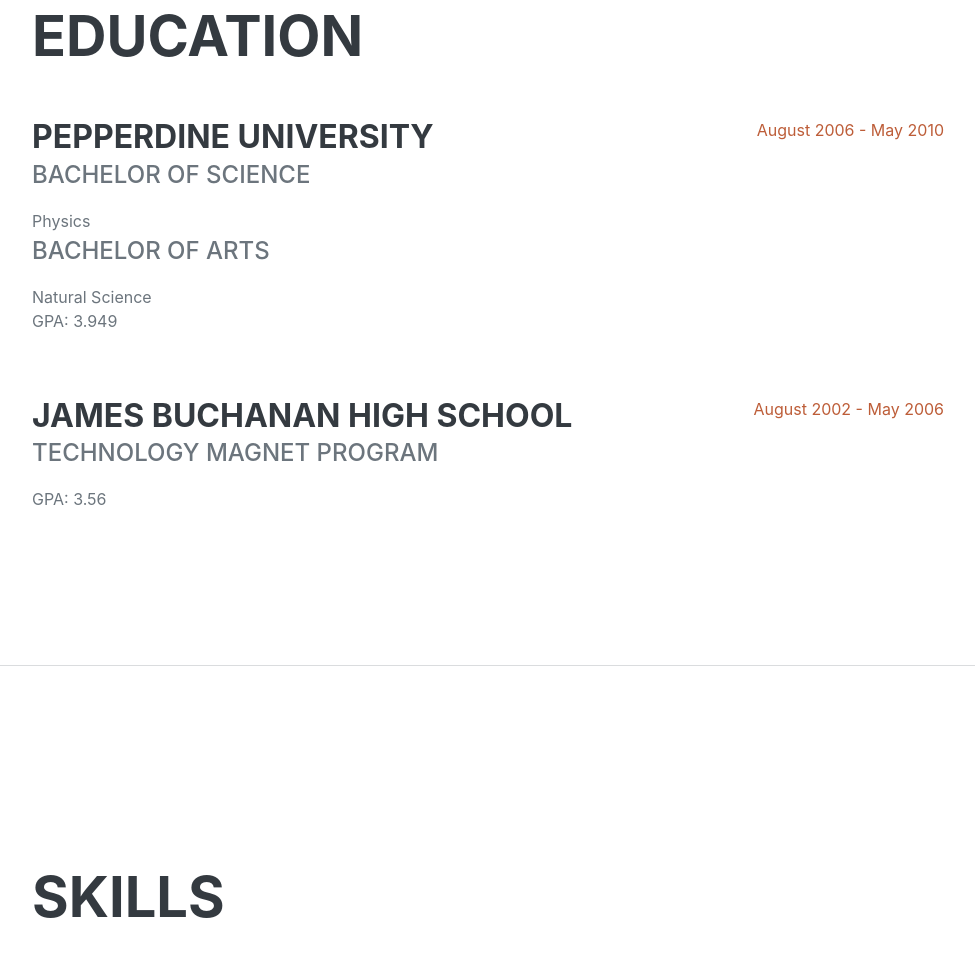
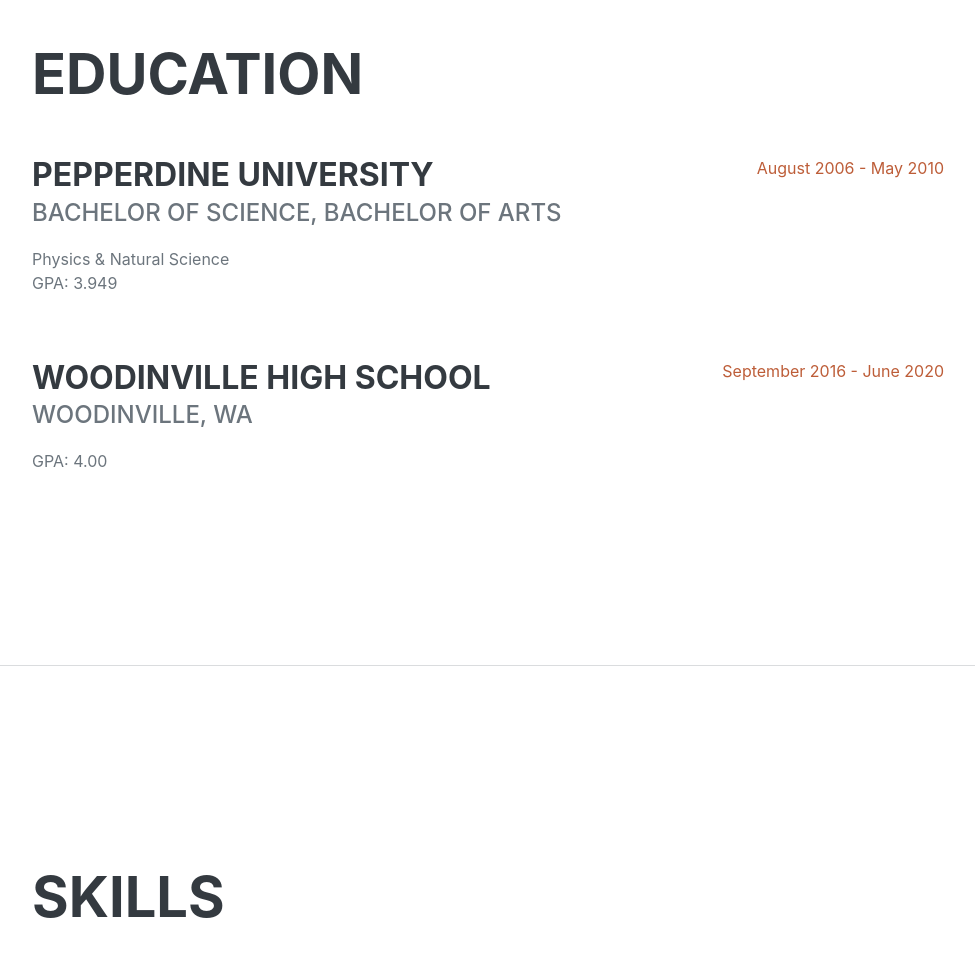
Before and after one commit to cjmunger/cjmunger.github.io, a plain HTML site: page index.html in a window 1280 px wide. Shown: the part 1961-2918 px from the top of the page, without its empty margins (288-1263 px from the left). Drawn offline with nearby package versions, Linux system fonts and the light colour scheme; a web font is replaced by a local one.

Commit message:
Update index.html

```diff
--- a/index.html
+++ b/index.html
@@ -95,21 +95,19 @@
                     <div class="d-flex flex-column flex-md-row justify-content-between mb-5">
                         <div class="flex-grow-1">
                             <h3 class="mb-0">Pepperdine University</h3>
-                            <div class="subheading mb-3">Bachelor of Science</div>
-                            <div>Physics</div>
-                            <div class="subheading mb-3">Bachelor of Arts</div>
-                            <div>Natural Science</div>
+                            <div class="subheading mb-3">Bachelor of Science, Bachelor of Arts</div>
+                            <div>Physics & Natural Science</div>
                             <p>GPA: 3.949</p>
                         </div>
                         <div class="flex-shrink-0"><span class="text-primary">August 2006 - May 2010</span></div>
                     </div>
                     <div class="d-flex flex-column flex-md-row justify-content-between">
                         <div class="flex-grow-1">
-                            <h3 class="mb-0">James Buchanan High School</h3>
-                            <div class="subheading mb-3">Technology Magnet Program</div>
-                            <p>GPA: 3.56</p>
+                            <h3 class="mb-0">Woodinville High School</h3>
+                            <div class="subheading mb-3">Woodinville, WA</div>
+                            <p>GPA: 4.00</p>
                         </div>
-                        <div class="flex-shrink-0"><span class="text-primary">August 2002 - May 2006</span></div>
+                        <div class="flex-shrink-0"><span class="text-primary">September 2016 - June 2020</span></div>
                     </div>
                 </div>
             </section>
```
